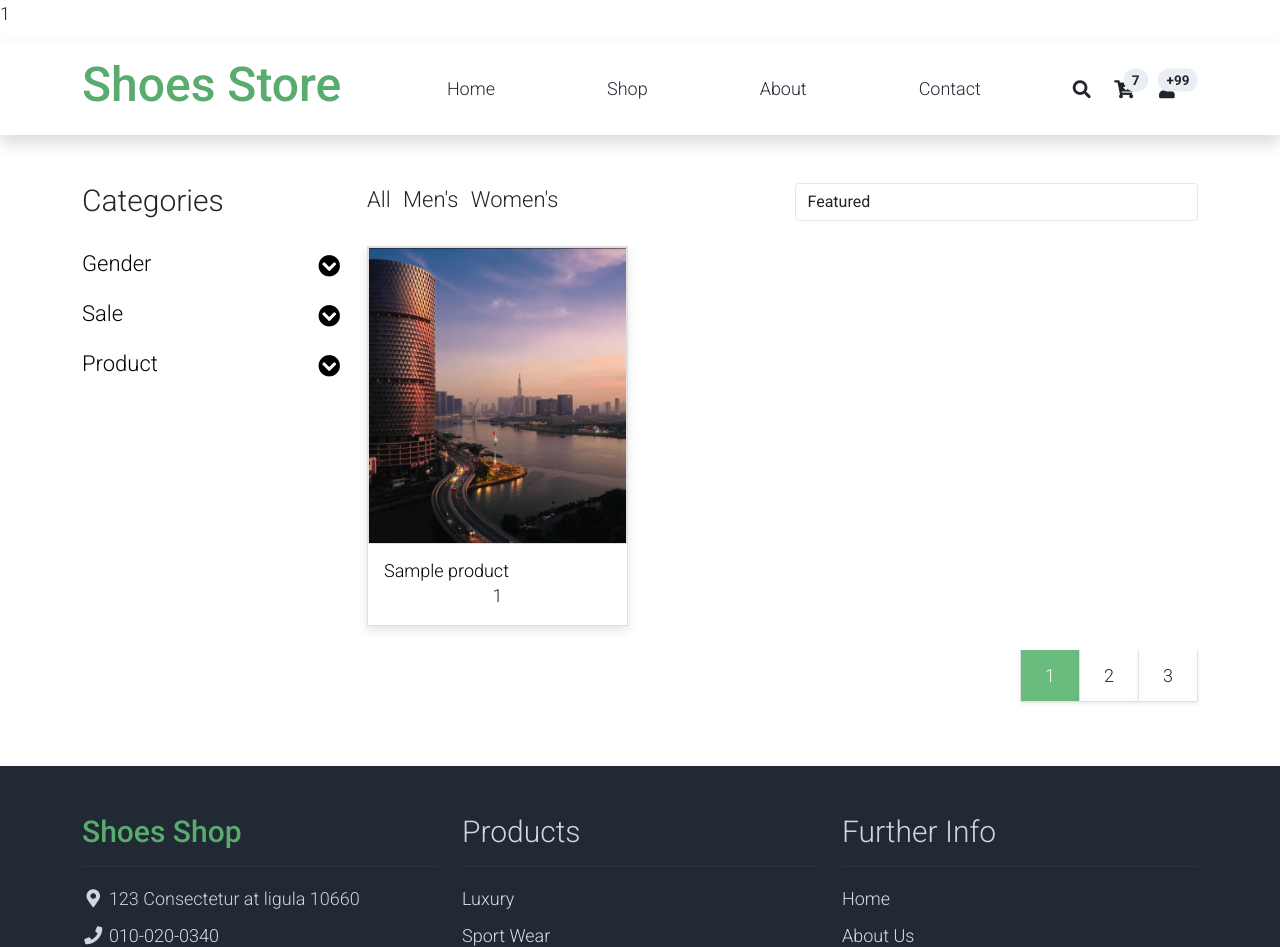
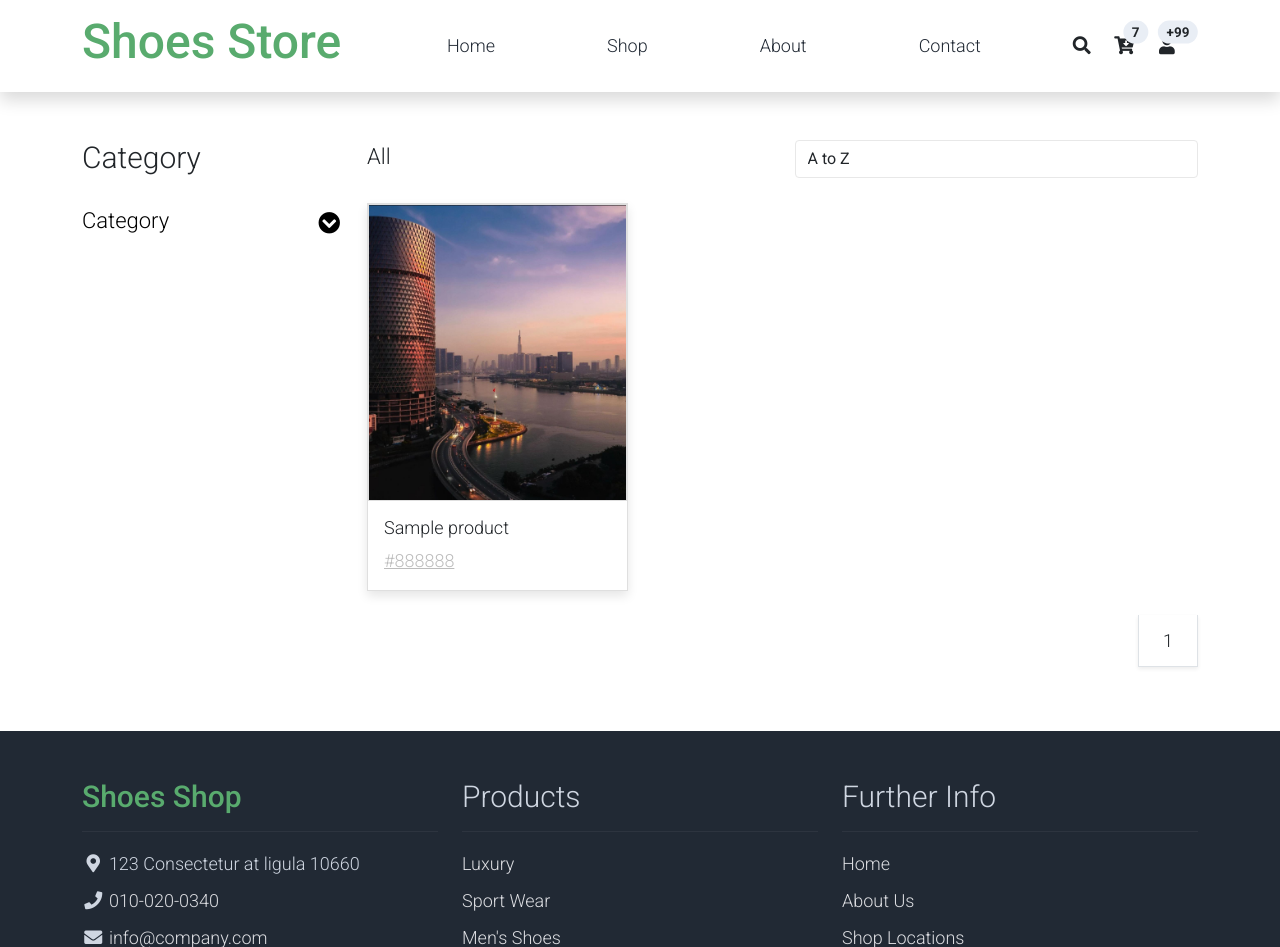
Before and after one commit to canhnt04/ShoesStore, a PHP site: the page made by user/Route.php in a window 1280 px wide. Shown: the top 947 px of the page. Run offline with PHP 8.4, Linux system fonts and the light colour scheme; tables that the repository leaves empty hold one stand-in row (values such as "Sample post"); data that the repository does not hold is empty.

Commit message:
Ajax lỏ

```diff
--- a/user/Route.php
+++ b/user/Route.php
@@ -22,7 +22,7 @@
     $controllerName = ucfirst($controller) . 'Controller';
     require_once __DIR__ . "/controller/{$controllerName}.php";
 
-    // Khởi tạo controller và gọi phương thức
+    // Khởi tạo controller và gọi phương thức tại file này
     $controllerInstance = new $controllerName();
     $controllerInstance->$action($params);
 ?>
--- a/user/controller/HomeController.php
+++ b/user/controller/HomeController.php
@@ -10,7 +10,7 @@
 
         public function index() {
             echo "Trang Home Page </br>";
-            echo "<a href='Route.php?page=Product&action=showList'/> Danh sách sản phẩm";
+            echo "<a href='Route.php?page=Product&action=showList&pageNumber=1'/> Danh sách sản phẩm";
         }
     }
 ?>
--- a/user/controller/ProductController.php
+++ b/user/controller/ProductController.php
@@ -1,35 +1,47 @@
 <?php
-/* Controller PagesController sẽ được gọi bởi router nếu đúng định tuyến uri */
+/* Controller ProductController sẽ được gọi bởi router nếu đúng định tuyến uri */
 
 require_once __DIR__ . "/../controller/BaseController.php";
 require_once __DIR__ . "/../model/Product.php";
+require_once __DIR__ . "/../model/Category.php";
 
 class ProductController extends BaseController
 {
     private $productModel;
+    private $categoryModel;
 
     public function __construct() {
         $this->productModel = new Product();
+        $this->categoryModel = new Category();
     }
 
     public function showList($params)
     {
-        $test = $params['pageNumber'];
-        echo "
-            <p> $test </p>";
-            $test2 = $params['id'];
-            echo "
-                <p> $test2 </p>";
-        $productList = $this->productModel->getAll();
-        include(__DIR__ . "../../view/productList.php");
+        $pageNumber = $params['pageNumber'];
+        $limit = 6;
+        $offset = ($pageNumber - 1) * $limit;
+        $totalPage = $this->productModel->getTotalPage();
+        $productList = $this->productModel->getAll($limit, $offset);
+        $categoryList = $this->categoryModel->getAll();
+
+        include(__DIR__ . "../../view/ProductList.php");
     }
 
-    public function showById($id) {
+    public function showById($params) {
+        $id = $params['id'];
         $product = $this->productModel->getById($id);
-        // include(__DIR__ . "../../view/productDetail.php");
-        if ($product) {
-            echo "ID: " .$product['id']. " Name " .$product['name'];
-        }
+        include(__DIR__ . "../../view/ProductDetail.php");
+    }
+
+    public function showByCategory($params) {
+        $pageNumber = $params['pageNumber'];
+        $categoryId = (int)$params['category'];
+        $totalPage = $this->productModel->getTotalPage($categoryId);
+        $limit = 6;
+        $offset = ($pageNumber - 1) * $limit;
+        $productList = $this->productModel->getByCategory($categoryId, $limit, $offset);
+        $categoryList = $this->categoryModel->getAll();
+        include(__DIR__ . "../../view/ProductList.php");
     }
 }
 ?>
--- /dev/null
+++ b/user/model/Category.php
@@ -0,0 +1,27 @@
+<?php
+require_once("Database.php");
+
+class Category
+{
+    private $con;
+
+    public function __construct() {
+        $db = new Database();
+        $this->con = $db->getConnection(); // Gán vào thuộc tính của class
+    }
+
+    public function getAll() {
+        $sql = "SELECT * FROM category";
+        $result = $this->con->query($sql);
+
+        $categoryList = [];
+        if ($result->num_rows > 0) {
+            while ($row = $result->fetch_assoc()) {
+                $categoryList[] = $row;
+            }
+        }
+
+        return $result;
+    }
+}
+?>
--- a/user/model/Product.php
+++ b/user/model/Product.php
@@ -7,33 +7,94 @@ class Product
 
     public function __construct() {
         $db = new Database();
-        $this->con = $db->getConnection(); // Gán vào thuộc tính của class
+        $this->con = $db->getConnection();
     }
 
-    public function getAll() {
-        $sql = "SELECT * FROM product";
+    public function getTotalPage($categoryId = -1) {
+        if($categoryId == -1)
+            $sql = "SELECT count(*) AS total FROM product";
+        else
+            $sql = "SELECT count(*) AS total FROM product WHERE category_id = $categoryId";
+        $result = $this->con->query($sql);
+        $row = $result->fetch_assoc();
+        $totalRecord = $row['total'];
+
+        $productPerPage = 6;
+        $totalPage = ceil($totalRecord / $productPerPage);
+
+        return $totalPage;
+    }
+
+    public function getAll($limit, $offset) {
+        $sql = "SELECT * FROM product LIMIT $limit OFFSET $offset";
         $result = $this->con->query($sql);
 
         $productList = [];
         if ($result->num_rows > 0) {
-            while ($row = $result->fetch_assoc()) {
+           while ($row = $result->fetch_object()) {
+                // Gán dữ liệu product
+                $product = $row;
+
+                // Truy vấn chi tiết
+                $sqlDetails = "SELECT * FROM productdetail WHERE product_id = " . (int)$product->id;
+                $resultDetails = $this->con->query($sqlDetails);
+
+                $productDetails = [];
+                if ($resultDetails->num_rows > 0) {
+                    while ($detailRow = $resultDetails->fetch_assoc()) {
+                        $productDetails[] = $detailRow;
+                    }
+                }
+
+                // Gán mảng chi tiết vào product
+                $product->productDetailsList = $productDetails;
+
+                // Thêm vào danh sách, mỗi phần tử là một object.
+                $productList[] = $product;
+            }
+        }
+
+        return $productList;
+    }
+
+    public function getById($id) {
+        $sql = "SELECT *
+                FROM product p
+                WHERE p.id = " . (int)$id;
+        $result = $this->con->query($sql);
+
+        $product = null;
+        if ($result->num_rows > 0) {
+            $product = $result->fetch_object();
+
+            $sqlDetails = "SELECT * FROM  productdetail pd WHERE pd.product_id = " . (int)$id;
+            $resultDetails = $this->con->query($sqlDetails);
+
+            $product->productDetailsList = [];
+            if ($resultDetails->num_rows > 0) {
+                while ($row = $resultDetails->fetch_assoc()) {
+                    $product->productDetailsList[] = $row;
+                }
+            }
+        }
+
+        return $product;
+    }
+
+    public function getByCategory($category , $limit, $offset) {
+        $sql = "SELECT *
+                FROM product
+                WHERE category_id = $category
+                LIMIT $limit OFFSET $offset";
+        $result = $this->con->query($sql);
+
+        $productList = [];
+        if ($result->num_rows > 0) {
+            while ($row = $result->fetch_object()) {
                 $productList[] = $row;
             }
         }
         return $productList;
     }
-
-    public function getById($id) {
-        $sql = "SELECT * FROM product WHERE id = " . (int)$id;
-        $result = $this->con->query($sql);
-
-        $product = null;
-        if ($result->num_rows > 0) {
-            $product = $result->fetch_assoc();
-        }
-
-        return $product;
-    }
-
 }
 ?>
--- a/user/resource/content/ProductList.php
+++ b/user/resource/content/ProductList.php
@@ -3,37 +3,24 @@
         <div class="row">
 
             <div class="col-lg-3">
-                <h1 class="h2 pb-4">Categories</h1>
+                <h1 class="h2 pb-4">Category</h1>
                 <ul class="list-unstyled templatemo-accordion">
                     <li class="pb-3">
                         <a class="collapsed d-flex justify-content-between h3 text-decoration-none" href="#">
-                            Gender
-                            <i class="fa fa-fw fa-chevron-circle-down mt-1"></i>
-                        </a>
-                        <ul class="collapse show list-unstyled pl-3">
-                            <li><a class="text-decoration-none" href="#">Men</a></li>
-                            <li><a class="text-decoration-none" href="#">Women</a></li>
-                        </ul>
-                    </li>
-                    <li class="pb-3">
-                        <a class="collapsed d-flex justify-content-between h3 text-decoration-none" href="#">
-                            Sale
-                            <i class="pull-right fa fa-fw fa-chevron-circle-down mt-1"></i>
-                        </a>
-                        <ul id="collapseTwo" class="collapse list-unstyled pl-3">
-                            <li><a class="text-decoration-none" href="#">Sport</a></li>
-                            <li><a class="text-decoration-none" href="#">Luxury</a></li>
-                        </ul>
-                    </li>
-                    <li class="pb-3">
-                        <a class="collapsed d-flex justify-content-between h3 text-decoration-none" href="#">
-                            Product
+                            Category
                             <i class="pull-right fa fa-fw fa-chevron-circle-down mt-1"></i>
                         </a>
                         <ul id="collapseThree" class="collapse list-unstyled pl-3">
-                            <li><a class="text-decoration-none" href="#">Bag</a></li>
-                            <li><a class="text-decoration-none" href="#">Sweather</a></li>
-                            <li><a class="text-decoration-none" href="#">Sunglass</a></li>
+                            <?php
+                            foreach($categoryList as $category) {
+                                echo <<<HTML
+                                <li>
+                                    <a class="text-decoration-none"
+                                     href="Route.php?page=Product&action=showByCategory&category={$category['id']}&pageNumber=1">{$category['name']}</a>
+                                </li>
+                                HTML;
+                            }
+                            ?>
                         </ul>
                     </li>
                 </ul>
@@ -44,56 +31,63 @@
                     <div class="col-md-6">
                         <ul class="list-inline shop-top-menu pb-3 pt-1">
                             <li class="list-inline-item">
-                                <a class="h3 text-dark text-decoration-none mr-3" href="#">All</a>
-                            </li>
-                            <li class="list-inline-item">
-                                <a class="h3 text-dark text-decoration-none mr-3" href="#">Men's</a>
-                            </li>
-                            <li class="list-inline-item">
-                                <a class="h3 text-dark text-decoration-none" href="#">Women's</a>
+                                <a class="h3 text-dark text-decoration-none mr-3"
+                                 href="Route.php?page=Product&action=showList&pageNumber=1">All</a>
                             </li>
                         </ul>
                     </div>
                     <div class="col-md-6 pb-4">
                         <div class="d-flex">
                             <select class="form-control">
-                                <option>Featured</option>
                                 <option>A to Z</option>
-                                <option>Item</option>
+                                <option>Z to A</option>
                             </select>
                         </div>
                     </div>
                 </div>
 
-                <div class="row">
-                    <?php
-                        // Kiểm tra nếu biến $productList có dữ liệu
-                        if (isset($productList) && !empty($productList)) {
-                            foreach ($productList as $product) {
-                            echo '
+                <div class="row" id="loadProduct">
+                <?php
+                    // Kiểm tra nếu biến $productList có dữ liệu
+                    if (isset($productList) && !empty($productList)) {
+                        foreach ($productList as $product) { ?>
                             <div class="col-md-4">
                                 <div class="card mb-4 product-wap rounded-0">
                                     <div class="card rounded-0">
                                         <img class="card-img rounded-0 img-fluid" src="../.../../public/assets/images/test2.jpg"/>
                                     </div>
                                     <div class="card-body">
-                                        <a href="Route.php?page=Product&action=showById&id=' . $product['id'] . '" class="h3 text-decoration-none">' . $product['name'] . '</a>                                        <p class="text-center mb-0">' .$product['id']. '</p>
+                                        <p class="h3"><?= $product->name ?></p>
+
+                                        <?php
+                                        // Duyệt chi tiết sản phẩm
+                                        if (isset($product->productDetailsList) && !empty($product->productDetailsList)) {
+                                            foreach ($product->productDetailsList as $detail) { ?>
+                                                <a href="Route.php?page=Product&action=showById&id=<?= $product->id ?>&color=<?= $detail['color'] ?>"
+                                                class='text-muted mb-0' ><?= $detail['color'] ?></a>
+                                        <?php }
+                                        }
+                                        ?>
                                     </div>
-                                    </div>
+                                </div>
                             </div>
-                            '; }
+                    <?php }
+                    } else { ?>
+                        <div class="col-md-4">
+                            <p class="text-dark">Không có sản phẩm nào.</p>
+                        </div>
+                    <?php } ?>
+                    <ul class="pagination pagination-lg justify-content-end">
+                        <?php
+                        for($index = 1; $index<= $totalPage; $index++){
+                            echo <<<HTML
+                                <li class="page-item">
+                                    <a class="page-link rounded-0 shadow-sm border-top-0 border-left-0 text-dark"
+                                     href="Route.php?page=Product&action=showList&pageNumber=$index">$index</a>
+                                </li>
+                            HTML;
                         }
-                    ?>
-                    <ul class="pagination pagination-lg justify-content-end">
-                        <li class="page-item disabled">
-                            <a class="page-link active rounded-0 mr-3 shadow-sm border-top-0 border-left-0" href="#" tabindex="-1">1</a>
-                        </li>
-                        <li class="page-item">
-                            <a class="page-link rounded-0 mr-3 shadow-sm border-top-0 border-left-0 text-dark" href="#">2</a>
-                        </li>
-                        <li class="page-item">
-                            <a class="page-link rounded-0 shadow-sm border-top-0 border-left-0 text-dark" href="#">3</a>
-                        </li>
+                        ?>
                     </ul>
                 </div>
             </div>
--- a/user/resource/shared/Footer.php
+++ b/user/resource/shared/Footer.php
@@ -99,5 +99,7 @@
     <script src="../../../public/assets/js/bootstrap.bundle.min.js"></script>
     <script src="../../../public/assets/js/templatemo.js"></script>
     <script src="../../../public/assets/js/custom.js"></script>
+
+    <script src="../../../public/assets/js/productList.js"></script>
     <!-- End Script -->
 </body>
--- a/user/resource/shared/Header.php
+++ b/user/resource/shared/Header.php
@@ -6,8 +6,8 @@
     <meta charset="utf-8">
     <meta name="viewport" content="width=device-width, initial-scale=1">
 
-    <link rel="apple-touch-icon" href="../.../../public/assets/images/apple-icon.png">
-    <link rel="shortcut icon" type="images/x-icon" href="../../public/assets/images/favicon.ico">
+    <link rel="apple-touch-icon" href="../../../public/assets/images/apple-icon.png">
+    <link rel="shortcut icon" type="images/x-icon" href="../../../public/assets/images/favicon.ico">
 
     <link rel="stylesheet" href="../../../public/assets/css/bootstrap.min.css">
     <link rel="stylesheet" href="../../../public/assets/css/templatemo.css">
@@ -39,7 +39,7 @@
                             <a class="nav-link" href="Route.php?page=Home&action=index">Home</a>
                         </li>
                         <li class="nav-item">
-                            <a class="nav-link" href="Route.php?page=Product&action=showList">Shop</a>
+                            <a class="nav-link" href="Route.php?page=Product&action=showList&pageNumber=1">Shop</a>
                         </li>
                         <li class="nav-item">
                             <a class="nav-link" href="Route.php?page=Home&action=about">About</a>
--- /dev/null
+++ b/user/view/ProductDetail.php
@@ -0,0 +1,6 @@
+<?php
+
+    include(__DIR__ . "../../resource/shared/Header.php");
+    include(__DIR__ . "../../resource/content/ProductDetail.php");
+    include(__DIR__ . "../../resource/shared/Footer.php");
+?>
```
Also changed, not shown: user/resource/content/ProductDetail.php (added, +102 -0 lines), public/assets/js/productList.js (added).
